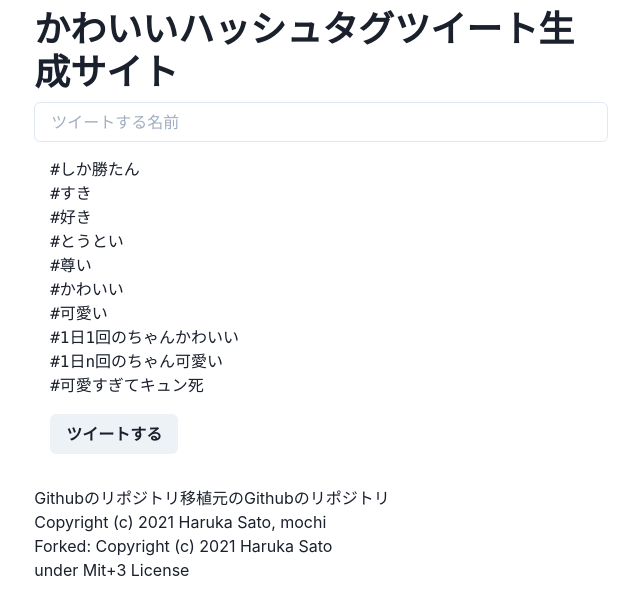
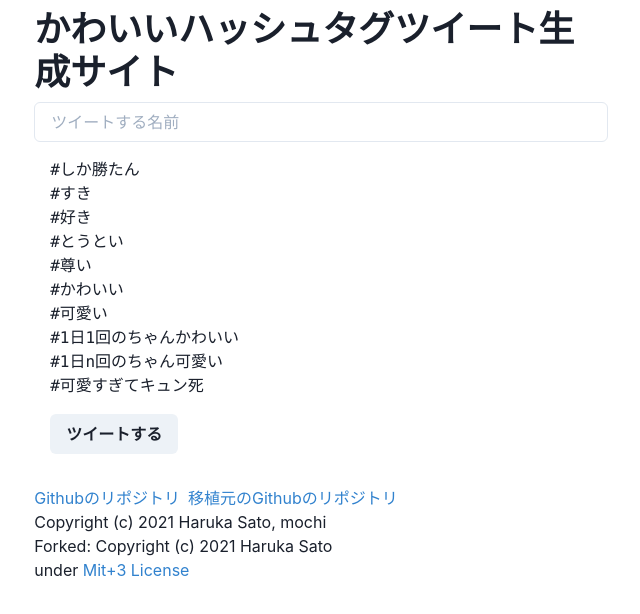
Before and after one commit to mochi-sann/kawaii-hashtag-tweet-site, a Next.js app: page / in a window 1280 px wide. Shown: the top 614 px of the page, without its empty margins (319-959 px from the left). Built offline with nearby package versions, Linux system fonts and the light colour scheme.

Commit message:
ライセンスのリンクの部分が青色になってなかったので青色になるように修正

```diff
--- a/src/pages/index.tsx
+++ b/src/pages/index.tsx
@@ -46,13 +46,14 @@ const Index = () => {
       </Box>
       <Link
         href="https://github.com/mochi-sann/kawaiihashutagtweet"
-        color="blue.5500"
+        color="blue.500"
+        mr="2"
       >
         Githubのリポジトリ
       </Link>
       <Link
         href="https://github.com/DevelopersPackages-org/KawaiiHashTweetGenerator"
-        color="blue.5500"
+        color="blue.500"
       >
         移植元のGithubのリポジトリ
       </Link>{" "}
@@ -62,7 +63,7 @@ const Index = () => {
       under{" "}
       <Link
         href="https://github.com/mochi-sann/kawaiihashutagtweet/blob/main/LICENSE"
-        color="blue.5500"
+        color="blue.500"
       >
         Mit+3 License
       </Link>
```
